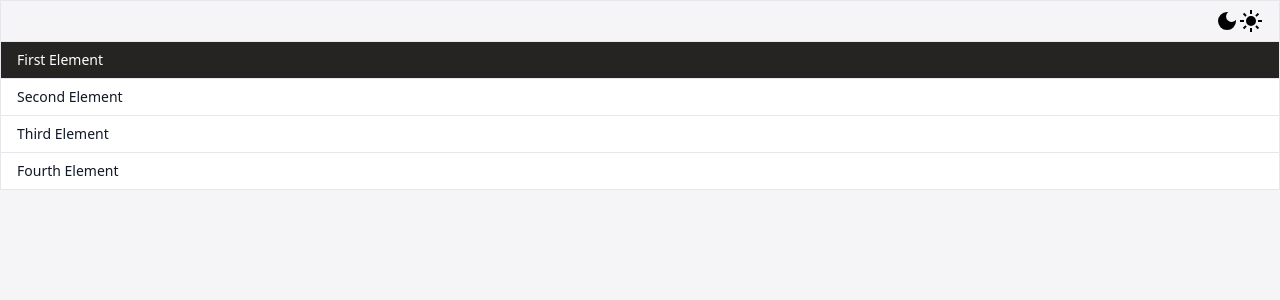
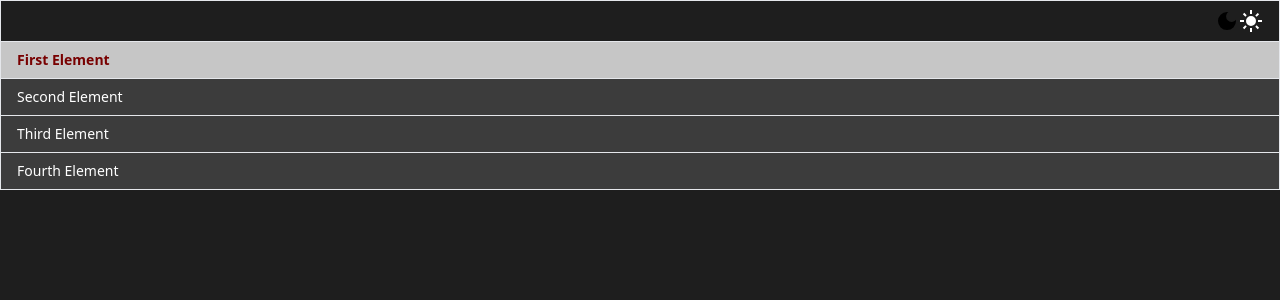
Before and after one commit to Namaski/react-training, a React (Vite) app: page / in a window 1280 px wide. Shown: the top 300 px of the page. Built offline with nearby package versions, Linux system fonts and the light colour scheme.

Commit message:
improve dark mod

```diff
--- a/index.html
+++ b/index.html
@@ -7,7 +7,7 @@
     <title>Vite + React + TS</title>
     <link rel="stylesheet" href="./src/tailwind.css">
   </head>
-  <body class="light">
+  <body>
     <div id="root"></div>
     <script type="module" src="/src/main.tsx"></script>
   </body>
--- a/src/App.css
+++ b/src/App.css
@@ -2,7 +2,7 @@
 @tailwind components;
 @tailwind utilities;
 
-:root {
+.light {
   --sucess: 153, 204, 51;
   --warning: 255, 153, 102;
   --error: 204, 51, 0;
@@ -13,23 +13,25 @@
 
   --border: 204, 197, 185;
   --card: 255, 255, 255;
-  --card_secondary: 37, 36, 34;
+  --card_secondary: 198, 198, 198;
+
+  --text: 0, 0, 0;
 }
 
-@media (prefers-color-scheme: dark) {
-  :root {
-    --sucess: 153, 204, 51;
-    --warning: 255, 153, 102;
-    --error: 204, 51, 0;
+.dark {
+  --sucess: 153, 204, 51;
+  --warning: 255, 153, 102;
+  --error: 204, 51, 0;
 
-    --background: 20, 20, 20;
+  --background: 30, 30, 30;
 
-    --cta: 120, 0, 0;
+  --cta: 120, 0, 0;
 
-    --border: 204, 197, 185;
-    --card: 37, 36, 34;
-    --card_secondary: 37, 36, 34;
-  }
+  --border: 204, 197, 185;
+  --card: 60, 60, 60;
+  --card_secondary: 198, 198, 198;
+
+  --text: 255, 255, 255;
 }
 
 @layer components {
--- a/src/App.tsx
+++ b/src/App.tsx
@@ -1,6 +1,31 @@
+import { useEffect } from "react";
 import ListGroup from "./components/ListGroup";
 
 function App() {
+  useEffect(() => {
+    // RESET CLASSNAME
+    document.body.className = "";
+
+    // SET THEME BY DEFAULT // REMOVE AFTER ITS JUST TO TEST THE THEME
+    localStorage.setItem("theme", "dark");
+
+    // GET THE SELECTED THEME
+    const selectedTheme = localStorage.getItem("theme");
+
+
+    if (selectedTheme) {
+        // IF THERE IS A SELECTED THEME APPLY IT
+      document.body.classList.add(selectedTheme);
+
+    } else if (window.matchMedia("(prefers-color-scheme: dark)").matches) {
+        // IF THERE IS NO SELECTED THEME CHECK THE SYSTEME PREFERENCE AND APPLY DARK
+      document.body.classList.add("dark");
+    } else {
+        // BY DEFAULT APPLY THE LIGHT THEME
+      document.body.classList.add("light");
+    }
+
+  }, []);
   return (
     <div className="">
       <ListGroup />
--- a/src/components/ListGroup.tsx
+++ b/src/components/ListGroup.tsx
@@ -1,12 +1,13 @@
 function ListGroup() {
   return (
     <div className="w-full text-sm font-medium text-gray-900 bg-card border border-gray-200 ">
-      <div className="flex justify-end w-full px-4 py-2 text-white bg-background border-b border-gray-200">
+      <div className="flex justify-end w-full px-4 py-2 text-text bg-background border-b border-gray-200">
         <svg
           xmlns="http://www.w3.org/2000/svg"
           height="24px"
           viewBox="0 -960 960 960"
           width="24px"
+          fill="black"
           className="text-white"
         >
           <path d="M480-120q-150 0-255-105T120-480q0-150 105-255t255-105q14 0 27.5 1t26.5 3q-41 29-65.5 75.5T444-660q0 90 63 153t153 63q55 0 101-24.5t75-65.5q2 13 3 26.5t1 27.5q0 150-105 255T480-120Z" />
@@ -17,6 +18,7 @@ function ListGroup() {
           height="24px"
           viewBox="0 -960 960 960"
           width="24px"
+          fill="white"
           className="text-white"
         >
           <path d="M480-280q-83 0-141.5-58.5T280-480q0-83 58.5-141.5T480-680q83 0 141.5 58.5T680-480q0 83-58.5 141.5T480-280ZM200-440H40v-80h160v80Zm720 0H760v-80h160v80ZM440-760v-160h80v160h-80Zm0 720v-160h80v160h-80ZM256-650l-101-97 57-59 96 100-52 56Zm492 496-97-101 53-55 101 97-57 59Zm-98-550 97-101 59 57-100 96-56-52ZM154-212l101-97 55 53-97 101-59-57Z" />
@@ -26,25 +28,25 @@ function ListGroup() {
       <a
         href="#"
         aria-current="true"
-        className="block w-full px-4 py-2 text-white bg-card_secondary border-b border-gray-200 cursor-pointer"
+        className="block w-full px-4 py-2 text-cta font-bold bg-card_secondary border-b border-gray-200 cursor-pointer"
       >
         First Element
       </a>
       <a
         href="#"
-        className="block w-full px-4 py-2 border-b border-gray-200 cursor-pointer hover:bg-tertiary/10 hover:text-cta/70 focus:outline-none focus:ring-2 focus:ring-cta/70 focus:text-cta/70"
+        className="block w-full px-4 py-2 border-b text-text border-gray-200 cursor-pointer hover:bg-card_secondary hover:font-bold hover:text-cta focus:outline-none focus:ring-2 focus:ring-cta focus:text-cta"
       >
         Second Element
       </a>
       <a
         href="#"
-        className="block w-full px-4 py-2 border-b border-gray-200 cursor-pointer hover:bg-tertiary/10 hover:text-cta/70 focus:outline-none focus:ring-2 focus:ring-cta/70 focus:text-cta/70"
+        className="block w-full px-4 py-2 border-b text-text border-gray-200 cursor-pointer hover:bg-card_secondary hover:font-bold hover:text-cta focus:outline-none focus:ring-2 focus:ring-cta focus:text-cta"
       >
         Third Element
       </a>
       <a
         href="#"
-        className="block w-full px-4 py-2 cursor-pointer hover:bg-tertiary/10 hover:text-cta/70 focus:outline-none focus:ring-2 focus:ring-cta/70 focus:text-cta/70"
+        className="block w-full px-4 py-2 cursor-pointer text-text hover:bg-card_secondary hover:text-cta hover:font-bold focus:outline-none focus:ring-2 focus:ring-cta focus:text-cta"
       >
         Fourth Element
       </a>
--- a/tailwind.config.js
+++ b/tailwind.config.js
@@ -15,6 +15,8 @@ export default {
         card: "rgba(var(--card))",
         card_secondary: "rgba(var(--card_secondary))",
 
+        text: "rgba(var(--text))",
+
         sucess: "rgba(var(--sucess))",
         warning: "rgba(var(--warning))",
         error: "rgba(var(--error))"
```
